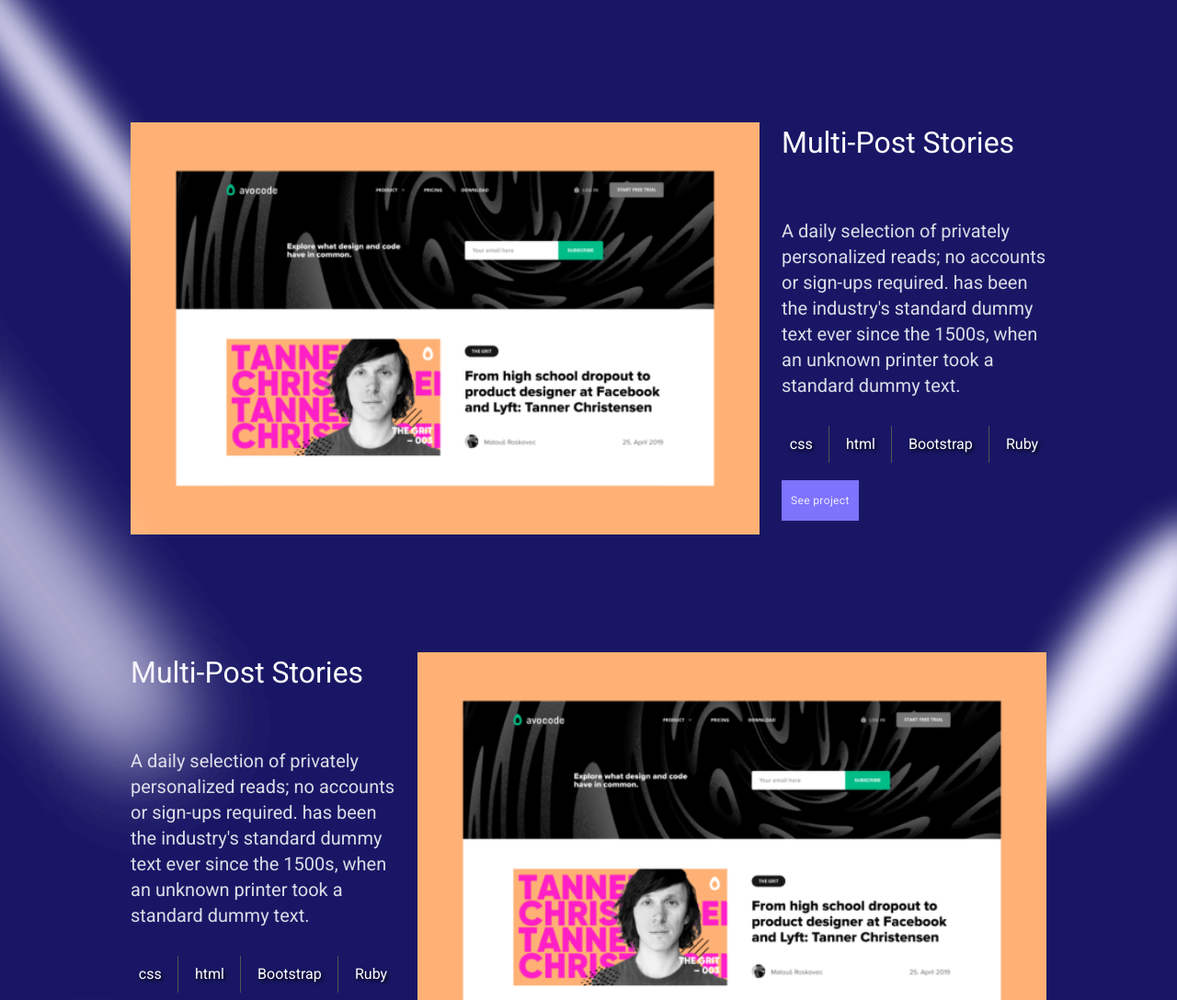
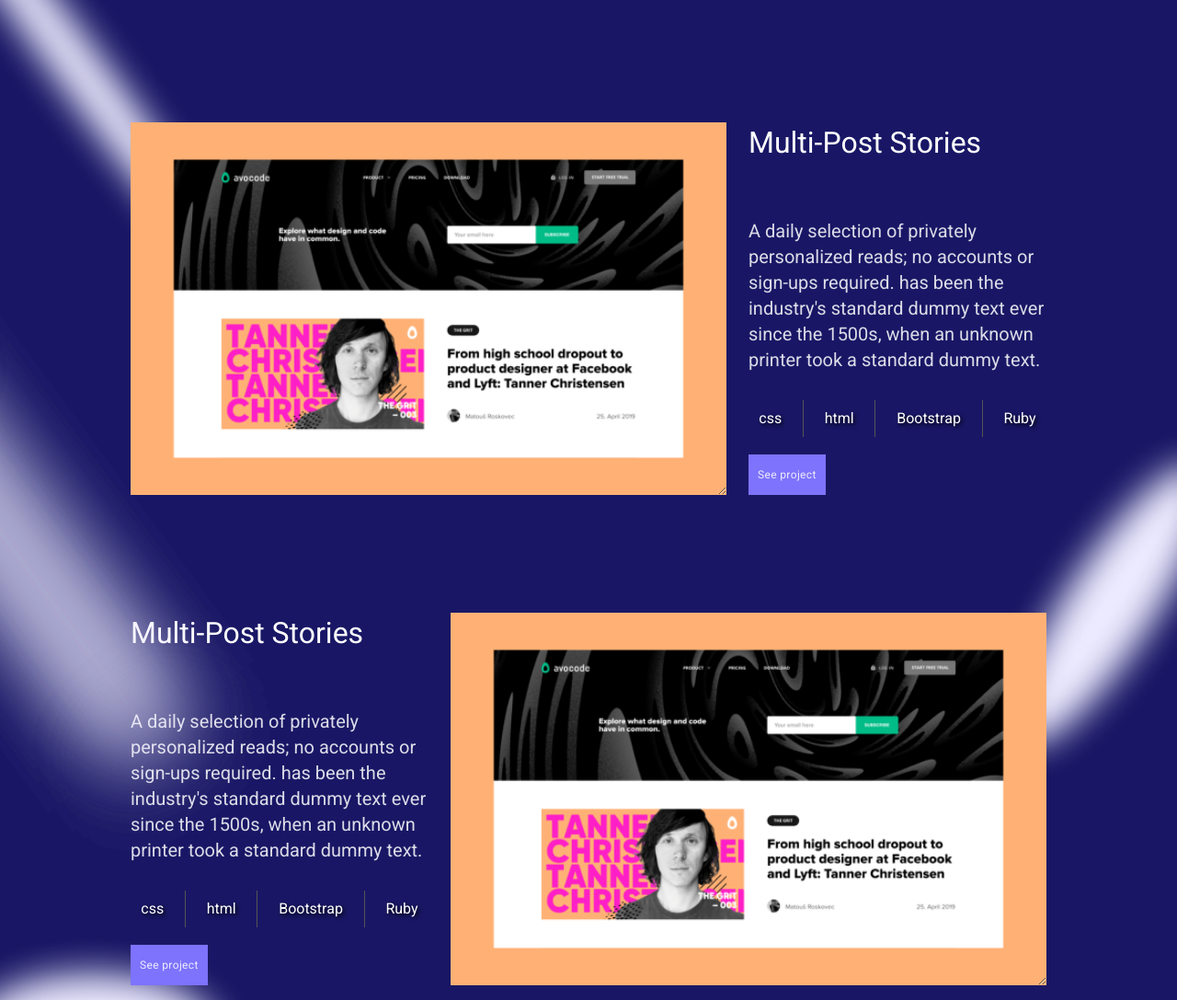
Before and after one commit to Stevers1/My-Portfolio, a website: page index.html in a window 1280 px wide. Shown: the part 1260-2347 px from the top of the page at 92% size. Drawn offline with Linux system fonts and the light colour scheme.

Commit message:
Fixed images in 'My works' resizing

```diff
--- a/styles.css
+++ b/styles.css
@@ -409,16 +409,17 @@ footer {
   }
 
   .img-post {
-    width: 684px;
-    height: 448px;
-    max-width: 100%;
-    max-height: 100%;
+    max-width: 684px;
+    max-height: 448px;
+    width: 100%;
+    height: 100%;
     object-fit: contain;
     justify-self: end;
     margin: 0;
     background-image: url(./images/Snapshoot_Portfolio@2x.png);
     background-repeat: no-repeat;
-    background-color: white;
+    resize: both;
+    overflow: auto;
   }
 
   .contact {
```
